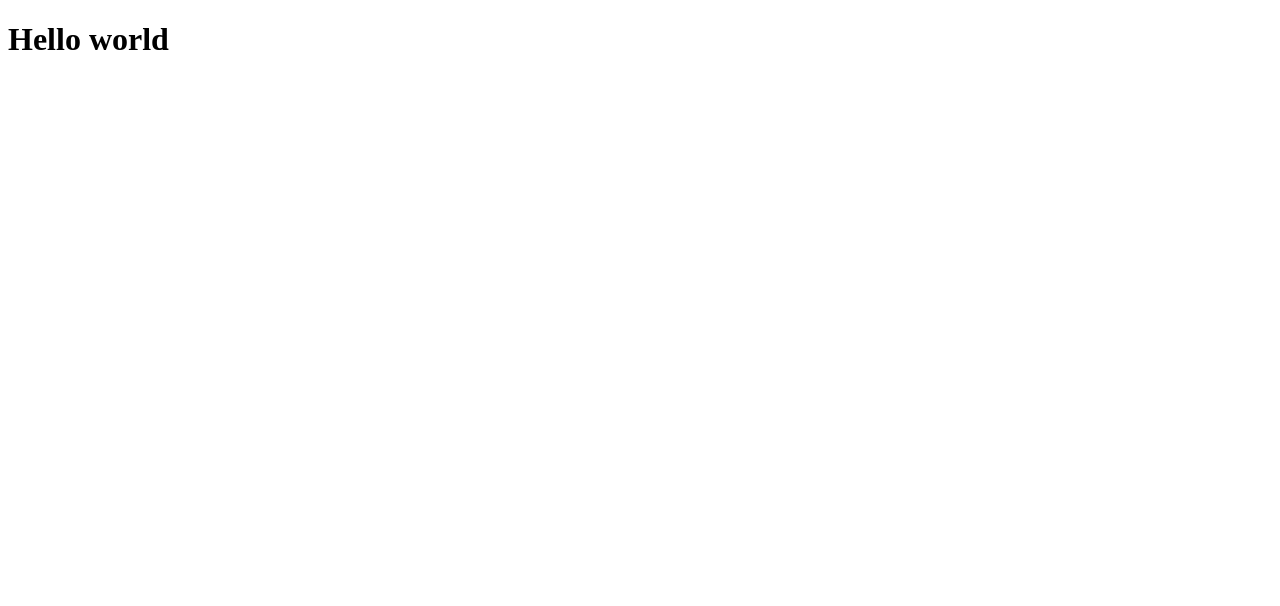
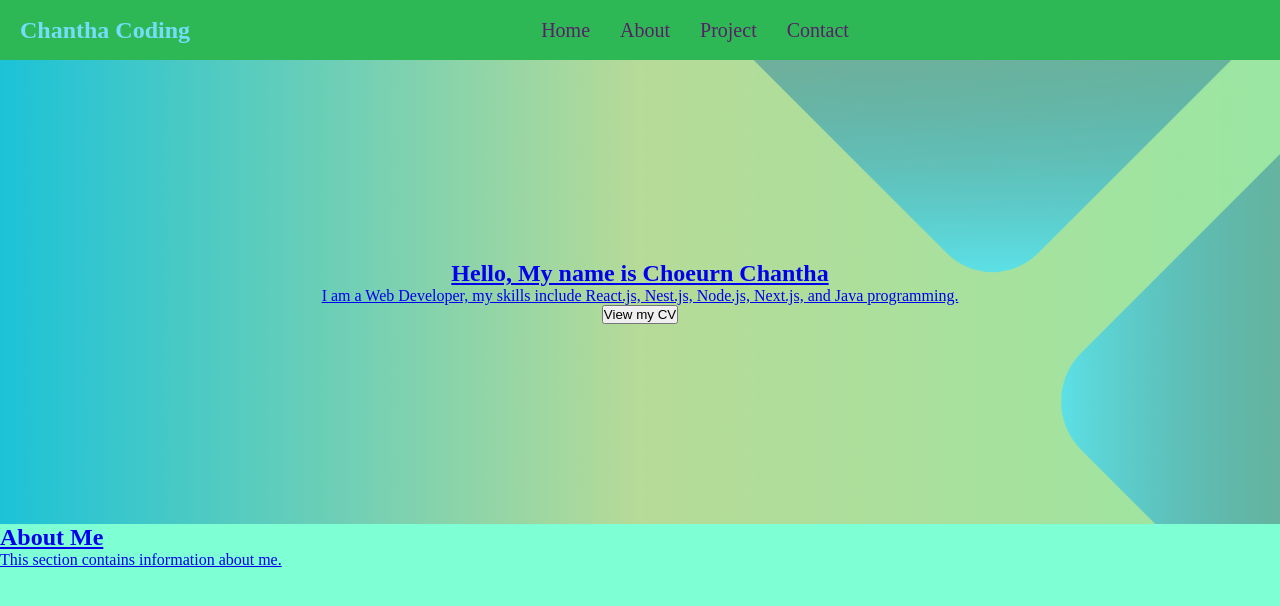
Before and after one commit to Chantha2121/WCT_Portfolio, a plain HTML site: page index.html in a window 1280 px wide. Shown: the top 606 px of the page. Drawn offline with Linux system fonts and the light colour scheme.

Commit message:
finish navbar

```diff
--- a/index.html
+++ b/index.html
@@ -7,6 +7,36 @@
     <link rel="stylesheet" href="css/style.css">
 </head>
 <body>
-    <h1>Hello world</h1>
+    <div class="navbar">
+        <h2 class="logo">Chantha Coding</h2>
+        <div class="leftItem">
+            <a href="#home">Home</li>
+            <a href="#about">About</li>
+            <a href="#project">Project</li>
+            <a href="#contact">Contact</li>
+        </div>
+    </div>
+
+    <!-- Sections -->
+    <section id="home">
+        <h1>Hello, My name is Choeurn Chantha</h1>
+        <p>I am a Web Developer, my skills include React.js, Nest.js, Node.js, Next.js, and Java programming.</p>
+        <button>View my CV</button>
+    </section>
+
+    <section id="about" style="background-color: aquamarine; height: 100vh;">
+        <h1>About Me</h1>
+        <p>This section contains information about me.</p>
+    </section>
+
+    <section id="project" style="background-color: lightblue; height: 100vh;">
+        <h1>Projects</h1>
+        <p>This section will showcase my projects.</p>
+    </section>
+
+    <section id="contact" style="background-color: lightcoral; height: 100vh;">
+        <h1>Contact Me</h1>
+        <p>This section will contain my contact information.</p>
+    </section>
 </body>
 </html>
--- a/scss/style.scss
+++ b/scss/style.scss
@@ -0,0 +1,50 @@
+@use 'sass:color';
+
+$navbar-bg-color: rgb(46, 184, 85);
+$logo-color: rgb(117, 221, 249);
+$item-navbar-color: rgb(88, 33, 102);
+
+*{
+    margin: 0;
+    padding: 0;
+    body{
+        background-image: url("/Image/background2.png");
+        background-repeat: no-repeat;
+        background-size: cover;
+        background-position: center center;
+        height: 100vh;
+        .navbar{
+            height: 60px;
+            display: flex;
+            justify-content: space-between;
+            align-items: center;
+            background-color: $navbar-bg-color;
+            .logo{
+                color: $logo-color;
+                margin-left: 20px;
+            }
+            .leftItem{
+                display: flex;
+                list-style: none;
+                margin-right: 50px;
+                a {
+                    margin-right: 30px;
+                    font-size: 20px;
+                    color: $item-navbar-color; // Your custom navbar color
+                    text-decoration: none; // Removes the underline
+                }
+
+                /* Optional: Add hover effect if needed */
+                a:hover {
+                    text-decoration: underline; // Underline on hover (optional)
+                }
+            }
+        }
+        #home{
+            text-align: center;
+            align-items: center;
+            justify-content: center;
+            padding: 200px;
+        }
+    }
+}
```
Also changed, not shown: Image/background2.png (added), css/style.css, 1 other file.
